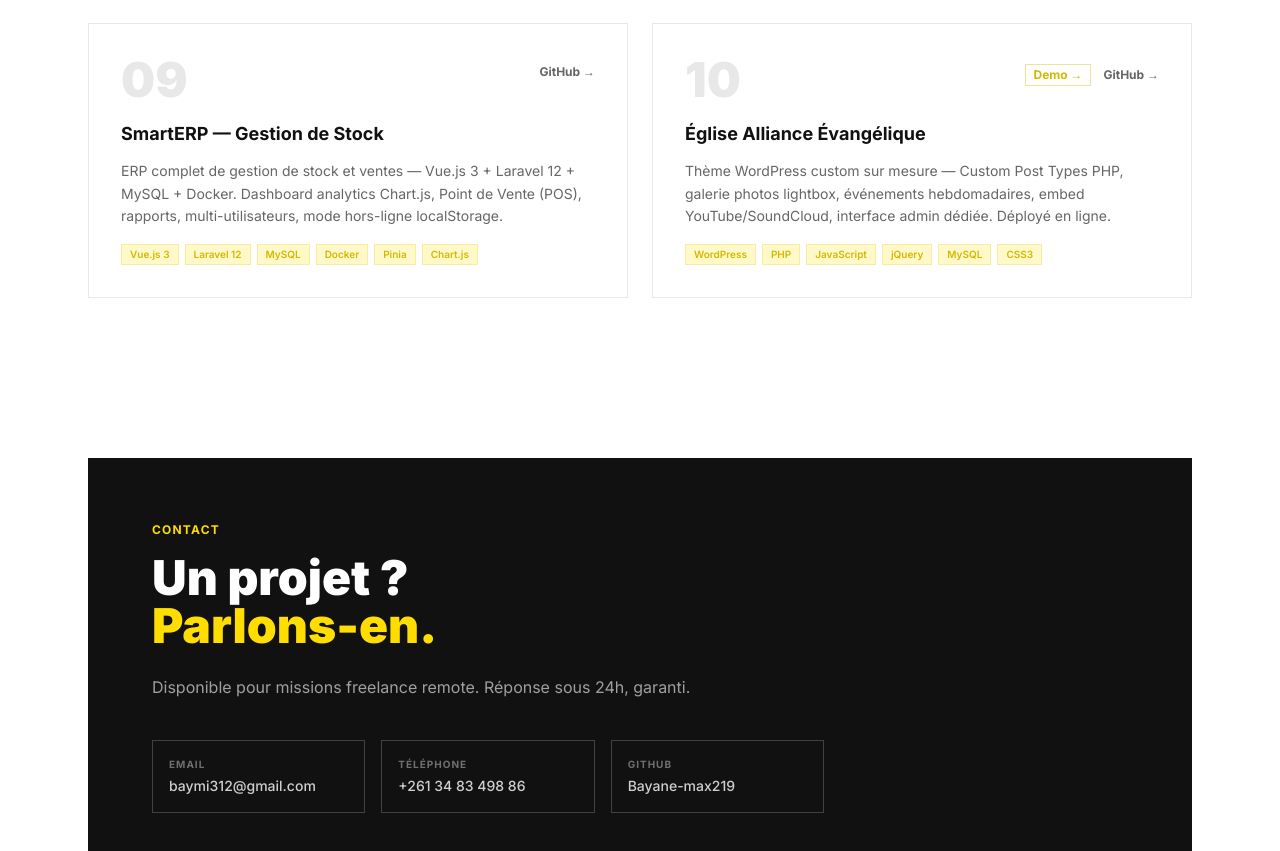
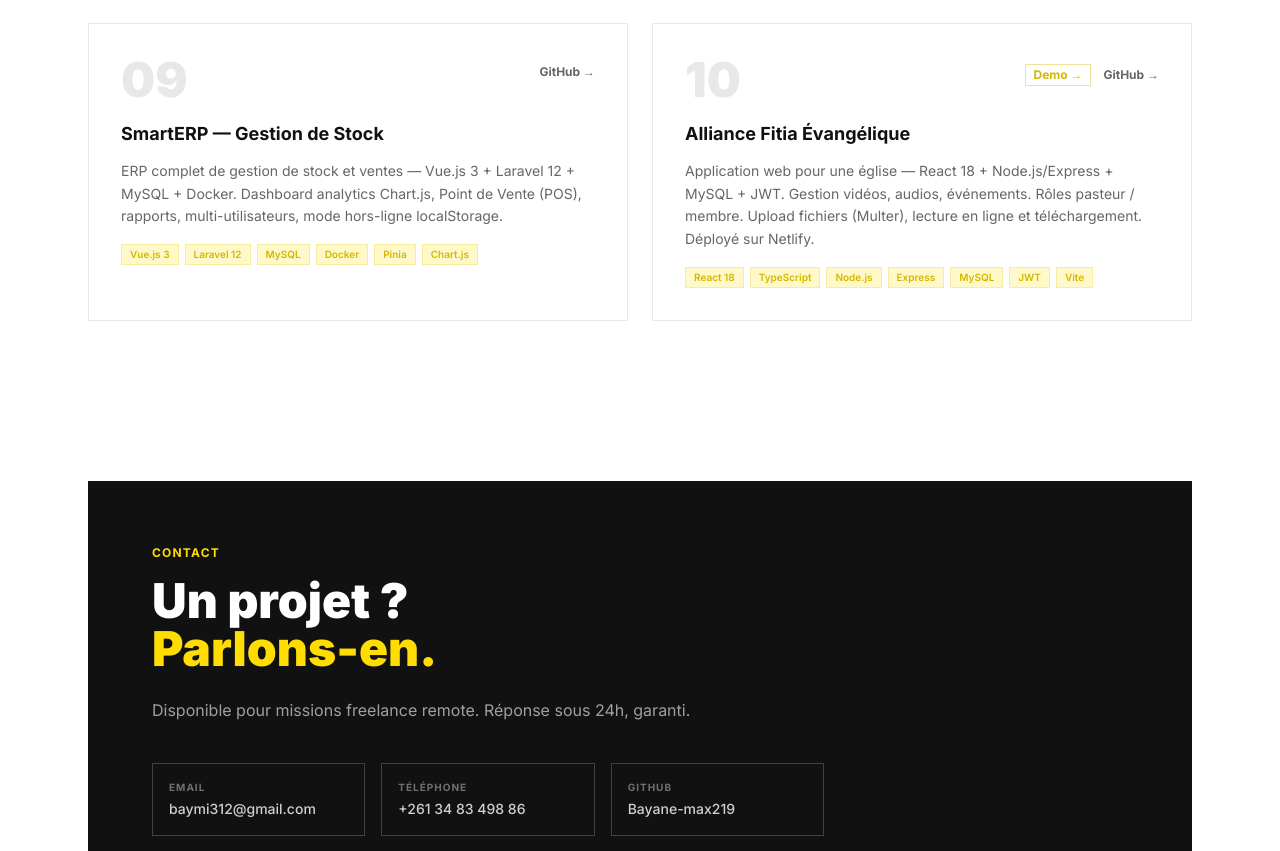
Before and after one commit to Bayane-max219/portfolio-webjs, a Next.js app: page / in a window 1280 px wide. Shown: the part 2938-3789 px from the top of the page. Built offline with nearby package versions, Linux system fonts and the light colour scheme.

Commit message:
fix: replace WordPress project with Alliance Fitia Evangelique (React+Node)

```diff
--- a/app/page.tsx
+++ b/app/page.tsx
@@ -82,11 +82,11 @@ const projets = [
   },
   {
     num: "10",
-    name: "Église Alliance Évangélique",
-    desc: "Thème WordPress custom sur mesure — Custom Post Types PHP, galerie photos lightbox, événements hebdomadaires, embed YouTube/SoundCloud, interface admin dédiée. Déployé en ligne.",
-    tags: ["WordPress", "PHP", "JavaScript", "jQuery", "MySQL", "CSS3"],
-    href: "https://github.com/Bayane-max219/eglise-alliance-evangelique-wordpress",
-    demo: "https://eglise-alliance-evangelique.infinityfreeapp.com",
+    name: "Alliance Fitia Évangélique",
+    desc: "Application web pour une église — React 18 + Node.js/Express + MySQL + JWT. Gestion vidéos, audios, événements. Rôles pasteur / membre. Upload fichiers (Multer), lecture en ligne et téléchargement. Déployé sur Netlify.",
+    tags: ["React 18", "TypeScript", "Node.js", "Express", "MySQL", "JWT", "Vite"],
+    href: "https://github.com/Bayane-max219/Alliance_Fitia_Evangelique",
+    demo: "https://astonishing-melomakarona-2618e3.netlify.app",
   },
 ];
 
```
